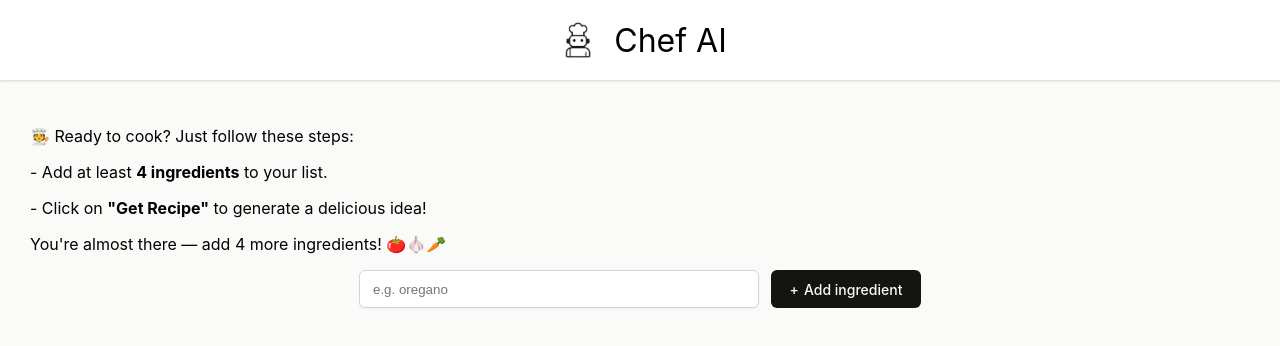
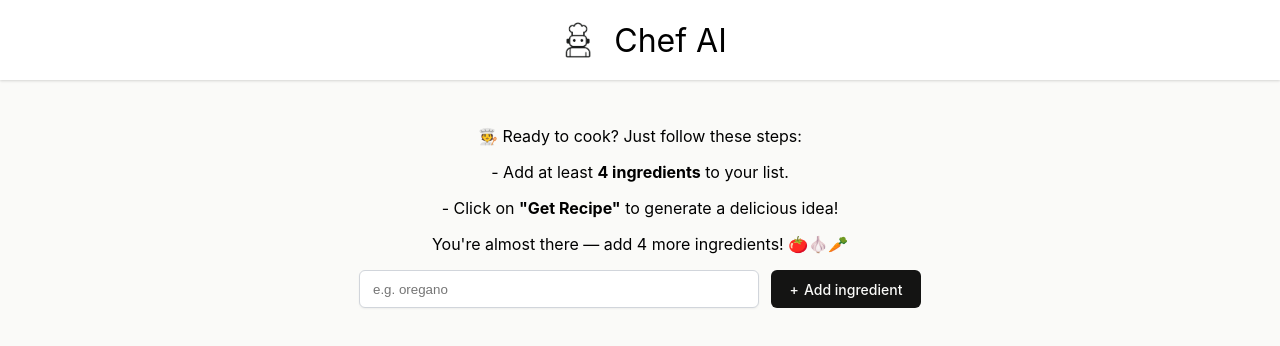
Before and after one commit to Dfremont7/chef-ai, a React (Vite) app: page / in a window 1280 px wide. Shown: the top 346 px of the page. Built offline with nearby package versions, Linux system fonts and the light colour scheme; no server answers; what @huggingface/inference would draw is missing.

Commit message:
change max-width + center text

```diff
--- a/src/index.css
+++ b/src/index.css
@@ -28,6 +28,7 @@ header > h1 {
 
 main {
   padding: 30px 30px 10px;
+  max-width: 900px;
   margin: 0 auto;
 }
 
@@ -165,3 +166,7 @@ ul.ingredients-list > li {
   border-radius: 5px;
   width: fit-content;
 }
+
+.info-message {
+  text-align: center;
+}
```
